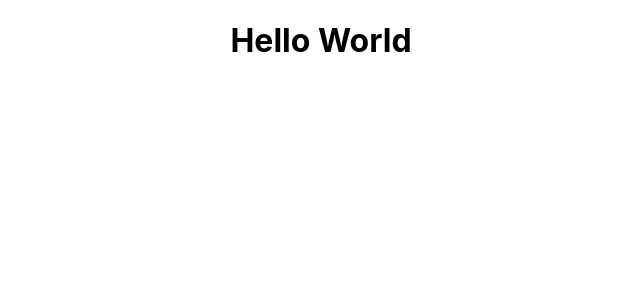
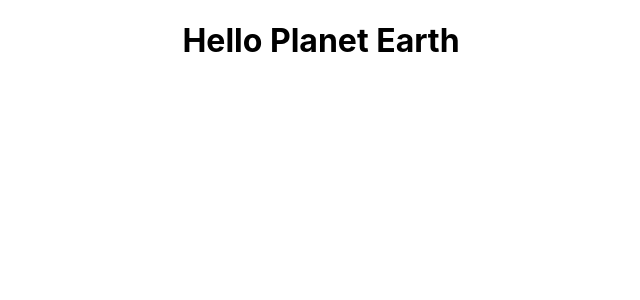
Before and after one commit to Marshall3c03/BBC_Hello_World, a React (Create React App) app in the folder client/: page / in a window 1280 px wide. Shown: the top 300 px of the page, without its empty margins (319-959 px from the left). Built offline with nearby package versions, Linux system fonts and the light colour scheme.

Commit message:
Testing link-up 1

```diff
--- a/client/src/App.js
+++ b/client/src/App.js
@@ -3,7 +3,7 @@ import './App.css';
 function App() {
   return (
     <div className="App">
-      <h1>Hello World</h1>
+      <h1>Hello Planet Earth</h1>
     </div>
   );
 }
```
